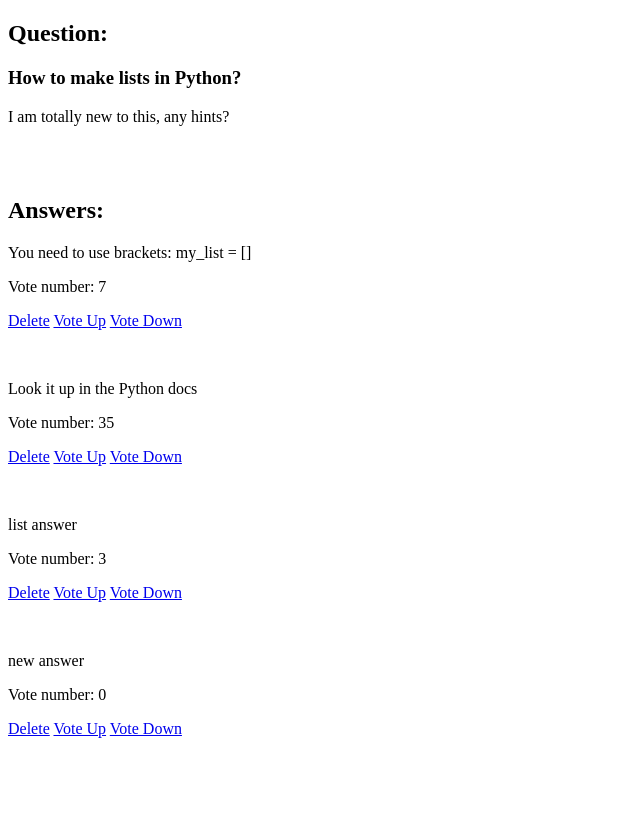
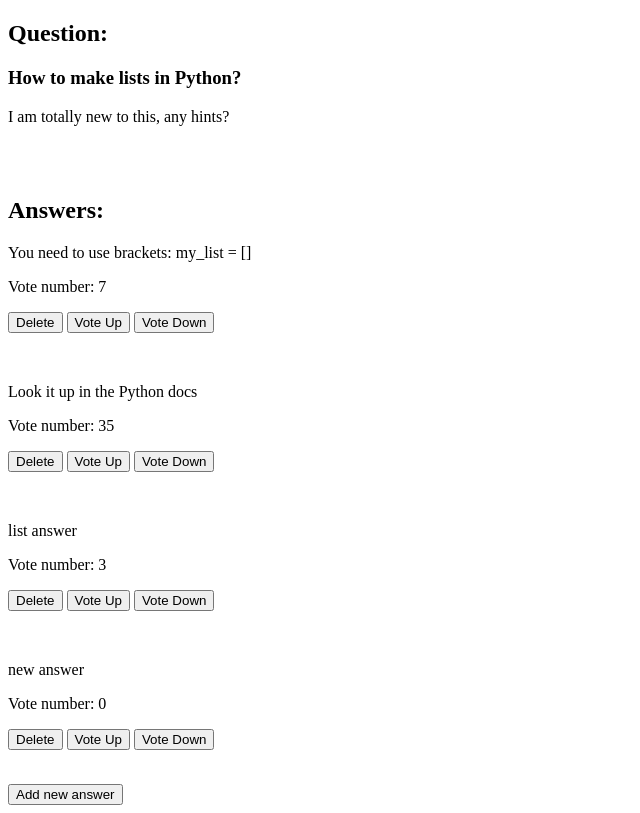
Before and after one commit to CodecoolGlobal/ask-mate-3-python-Guszti9, a Flask app: page /question/1 in a window 1280 px wide. Shown: the whole page, without its empty margins (0-640 px from the left). Before the commit the page ends 738 px from the top, so only its background shows below. Run offline with Flask 2, Linux system fonts and the light colour scheme; some libraries are stand-ins or nearby versions.

Commit message:
Buttons for delete and answer and for vote on answers. Question detail page and post answer page are linked.

```diff
--- a/templates/question_page.html
+++ b/templates/question_page.html
@@ -13,10 +13,13 @@
             <p>{{ answer['message'] }} </p>
             <p>Vote number: {{ answer['vote_number'] }} </p>
             <p>
-                <a href="{{ url_for('delete_answer', answer_id=answer['id'])}}">Delete</a>
-                <a href="{{ url_for('vote_up_answer', answer_id=answer['id'])}}">Vote Up</a>
-                <a href="{{ url_for('vote_down_answer', answer_id=answer['id'])}}">Vote Down</a>
+                <form>
+                    <button formaction="{{ url_for('delete_answer', answer_id=answer['id'])}}">Delete</button>
+                    <button formaction="{{ url_for('vote_up_answer', answer_id=answer['id'])}}">Vote Up</button>
+                    <button formaction="{{ url_for('vote_down_answer', answer_id=answer['id'])}}">Vote Down</button>
+                </form>
             </p><br>
         {% endfor %}
+        <form><button  formaction="{{ url_for('post_answer', question_id=question_data['id']) }}">Add new answer</button></form>
     </body>
 </html>
```
